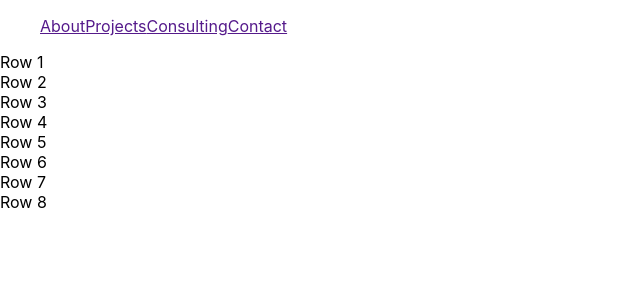
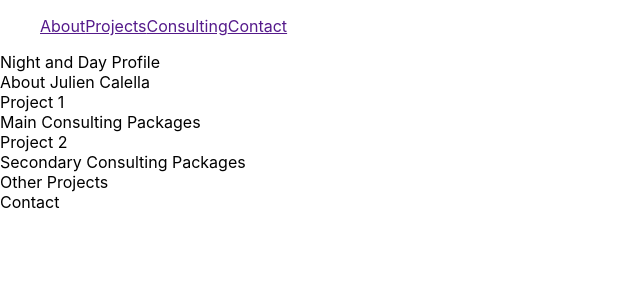
Before and after one commit to jpatterson933/2-night-day, a React (Create React App) app in the folder client/: page / in a window 1280 px wide. Shown: the top 300 px of the page, without its empty margins (0-640 px from the left). Built offline with nearby package versions, Linux system fonts and the light colour scheme.

Commit message:
Basic grid structure setup for one page website

```diff
--- /dev/null
+++ b/client/src/views/index.css
@@ -0,0 +1,61 @@
+#main-grid {
+    display: grid;
+    grid-template-columns: repeat(3, 1fr);
+    grid-template-rows: repeat(8, 1fr);
+}
+
+#company {
+    grid-row-start: 1;
+    grid-row-end: 2;
+    grid-column-start: 1;
+    grid-column-end: 4;
+}
+
+#owner {
+    grid-row-start: 2;
+    grid-row-end: 3;
+    grid-column-start: 1;
+    grid-column-end: 4;
+}
+
+#project-one{
+    grid-row-start: 3;
+    grid-row-end: 4;
+    grid-column-start: 1;
+    grid-column-end: 4;
+}
+
+#main-packages {
+    grid-row-start: 4;
+    grid-row-end: 5;
+    grid-column-start: 1;
+    grid-column-end: 4;
+}
+
+#project-two {
+    grid-row-start: 5;
+    grid-row-end: 6;
+    grid-column-start: 1;
+    grid-column-end: 4;
+}
+
+#secondary-packages {
+    grid-row-start: 6;
+    grid-row-end: 7;
+    grid-column-start: 1;
+    grid-column-end: 4;
+}
+
+#other-projects {
+    grid-row-start: 7;
+    grid-row-end: 8;
+    grid-column-start: 1;
+    grid-column-end: 4;
+}
+
+#contact {
+    grid-row-start: 8;
+    grid-row-end: 9;
+    grid-column-start: 1;
+    grid-column-end: 4;
+}
--- a/client/src/views/landing.js
+++ b/client/src/views/landing.js
@@ -1,16 +1,19 @@
 import React from 'react';
+
+// Stylesheet
+import './index.css';
 
 export const Landing = () => {
     return (
         <div id="main-grid">
-            <div>Row 1</div>
-            <div>Row 2</div>
-            <div>Row 3</div>
-            <div>Row 4</div>
-            <div>Row 5</div>
-            <div>Row 6</div>
-            <div>Row 7</div>
-            <div>Row 8</div>
+            <div id="company">Night and Day Profile</div>
+            <div id="owner">About Julien Calella</div>
+            <div id="project-one">Project 1</div>
+            <div id="main-packages">Main Consulting Packages</div>
+            <div id="project-two">Project 2</div>
+            <div id="secondary-packages">Secondary Consulting Packages</div>
+            <div id="other-projects">Other Projects</div>
+            <div id="contact">Contact</div>
         </div>
     )
 }
```
